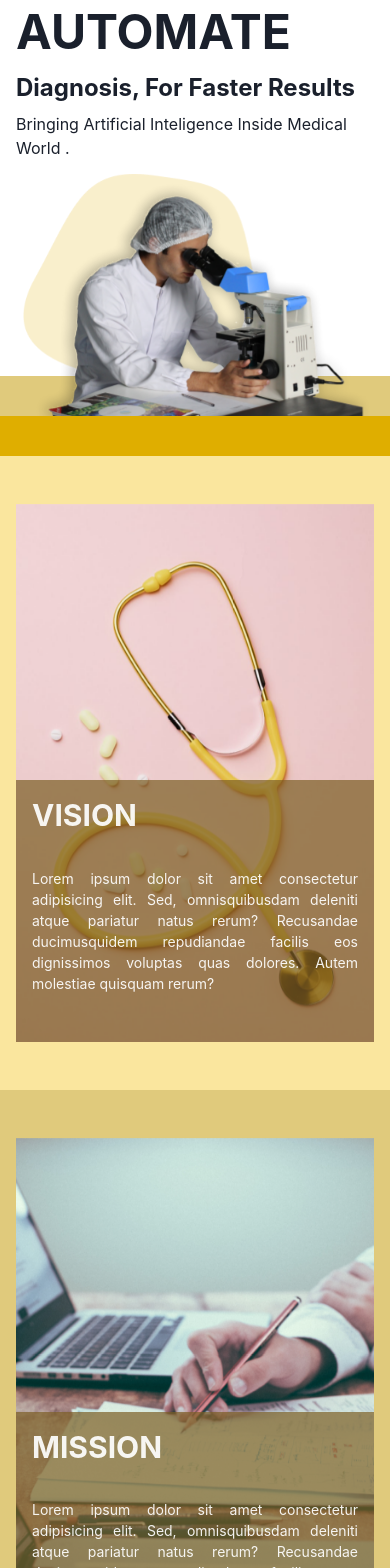
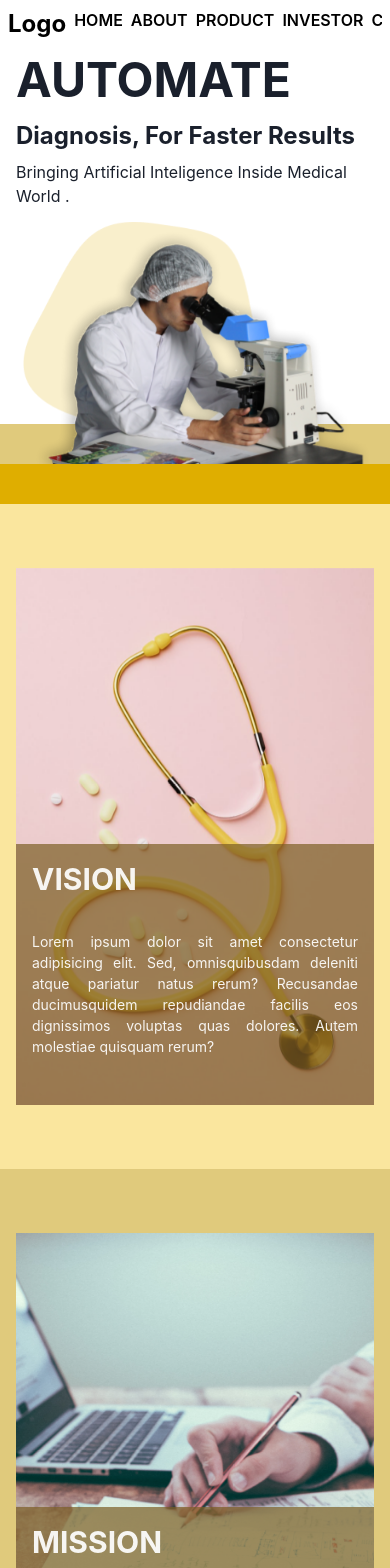
Before and after one commit to anshuopinion/landing-harsh, a Next.js app: page / in a window 390 px wide. Shown: the top 1568 px of the page. Built offline with nearby package versions, Linux system fonts and the light colour scheme.

Commit message:
mobile nav added

```diff
--- a/components/AboutItem/AboutItem.tsx
+++ b/components/AboutItem/AboutItem.tsx
@@ -4,6 +4,7 @@ import { FC } from "react";
 import { Fade, Reveal, Zoom } from "react-awesome-reveal";
 interface AboutItemProps {
   item: {
+    id: string;
     image: {
       url: string;
       url2: string;
@@ -18,10 +19,10 @@ interface AboutItemProps {
 }
 
 const AboutItem: FC<AboutItemProps> = ({
-  item: { isLeft, image, heading, text1, text2, color },
+  item: { isLeft, image, heading, text1, text2, color, id },
 }) => {
   return (
-    <Box bg={color}>
+    <Box bg={color} id={id} py="4">
       <Container maxW="1300px" py="12">
         <Flex
           justify="center"
--- a/components/Contact/Contact.tsx
+++ b/components/Contact/Contact.tsx
@@ -10,14 +10,20 @@ import {
 import { Form, Formik } from "formik";
 import { InputControl, TextareaControl } from "formik-chakra-ui";
 import { FC } from "react";
-
+import { AttentionSeeker } from "react-awesome-reveal";
 interface ContactProps {}
 
 const Contact: FC<ContactProps> = ({}) => {
   Contact;
 
   return (
-    <Box bg="brand.300" p={{ base: 0, md: 8 }} id="contact">
+    <Box
+      bg="brand.300"
+      p={{ base: 0, md: 8 }}
+      id="contact"
+      py="4"
+      height="100vh"
+    >
       <Container maxW="1300px">
         <Heading textAlign="center" py={4}>
           Contact Us
@@ -28,6 +34,7 @@ const Contact: FC<ContactProps> = ({}) => {
           onSubmit={(values) => {}}
         >
           <Form>
+            <AttentionSeeker effect="swing">
               <Stack justify="center" align="center">
                 <SimpleGrid
                   bg="white"
@@ -77,6 +84,7 @@ const Contact: FC<ContactProps> = ({}) => {
                   </GridItem>
                 </SimpleGrid>
               </Stack>
+            </AttentionSeeker>
           </Form>
         </Formik>
       </Container>
--- a/constant/about.ts
+++ b/constant/about.ts
@@ -1,5 +1,6 @@
 export const aboutItems = [
   {
+    id: "about",
     color: "brand.400",
     image: {
       url: "/images/about1.png",
@@ -14,6 +15,7 @@ export const aboutItems = [
       "Lorem ipsum dolor sit amet consectetur adipisicing elit. Sed, omnis quibusdam deleniti atque pariatur natus rerum? Recusandae ducimusquidem repudiandae facilis eos dignissimos voluptas quas dolores. Autem molestiae quisquam rerum?",
   },
   {
+    id: "",
     color: "brand.500",
 
     image: {
--- a/pages/_app.tsx
+++ b/pages/_app.tsx
@@ -11,7 +11,7 @@ function MyApp({
 }) {
   return (
     <ChakraProvider theme={theme}>
-      {/* <Navigation /> */}
+      <Navigation />
       <Component {...pageProps} />
     </ChakraProvider>
   );
--- a/pages/index.tsx
+++ b/pages/index.tsx
@@ -1,4 +1,3 @@
-import { Box, Flex } from "@chakra-ui/layout";
 import AboutItem from "components/AboutItem/AboutItem";
 import Hero from "components/Hero/Hero";
 import Investor from "components/Investor/Investor";
@@ -11,11 +10,11 @@ export default function Home() {
   return (
     <>
       <Hero />
-      <Box id="about">
-        {aboutItems.map((item, index) => (
-          <AboutItem key={index} item={item} />
-        ))}
-      </Box>
+
+      {aboutItems.map((item, index) => (
+        <AboutItem key={index} item={item} />
+      ))}
+
       <Product />
       <Investor />
 
```
Lines whose indentation alone changed are shown as unchanged.
